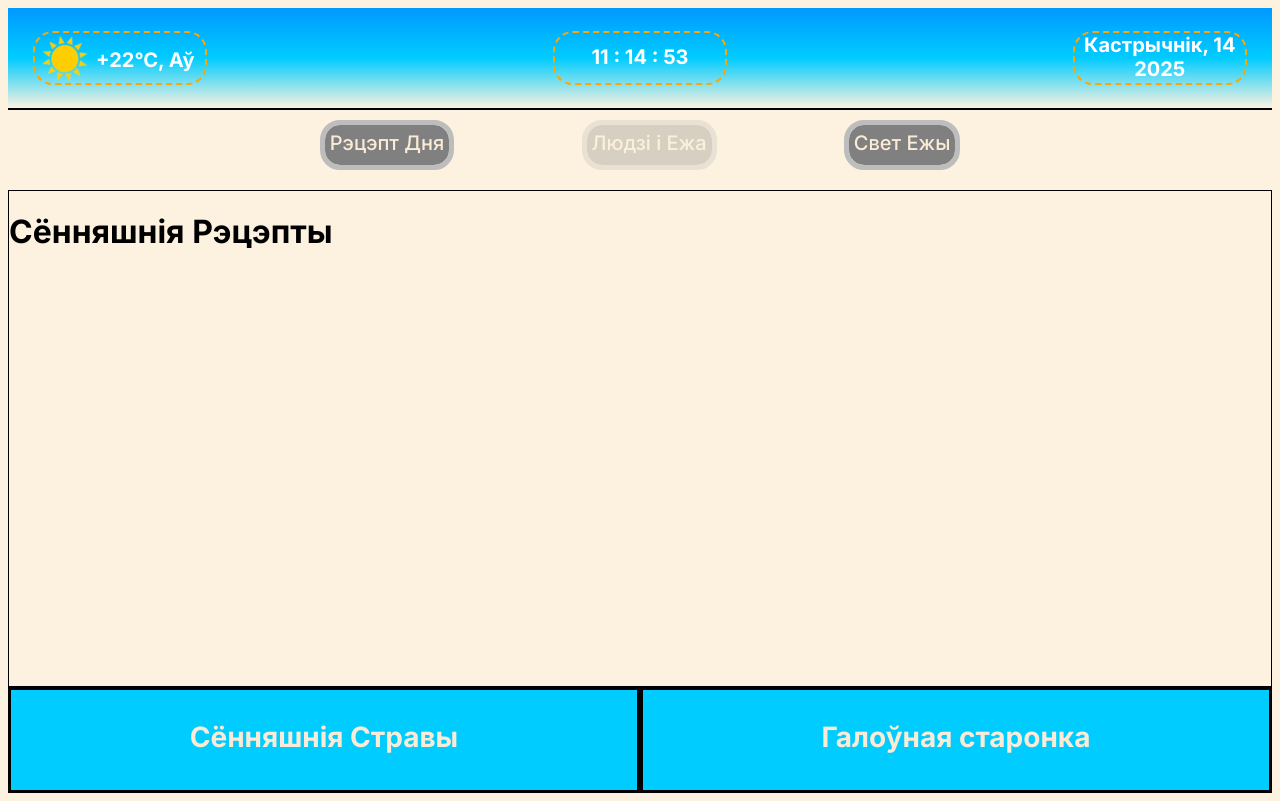
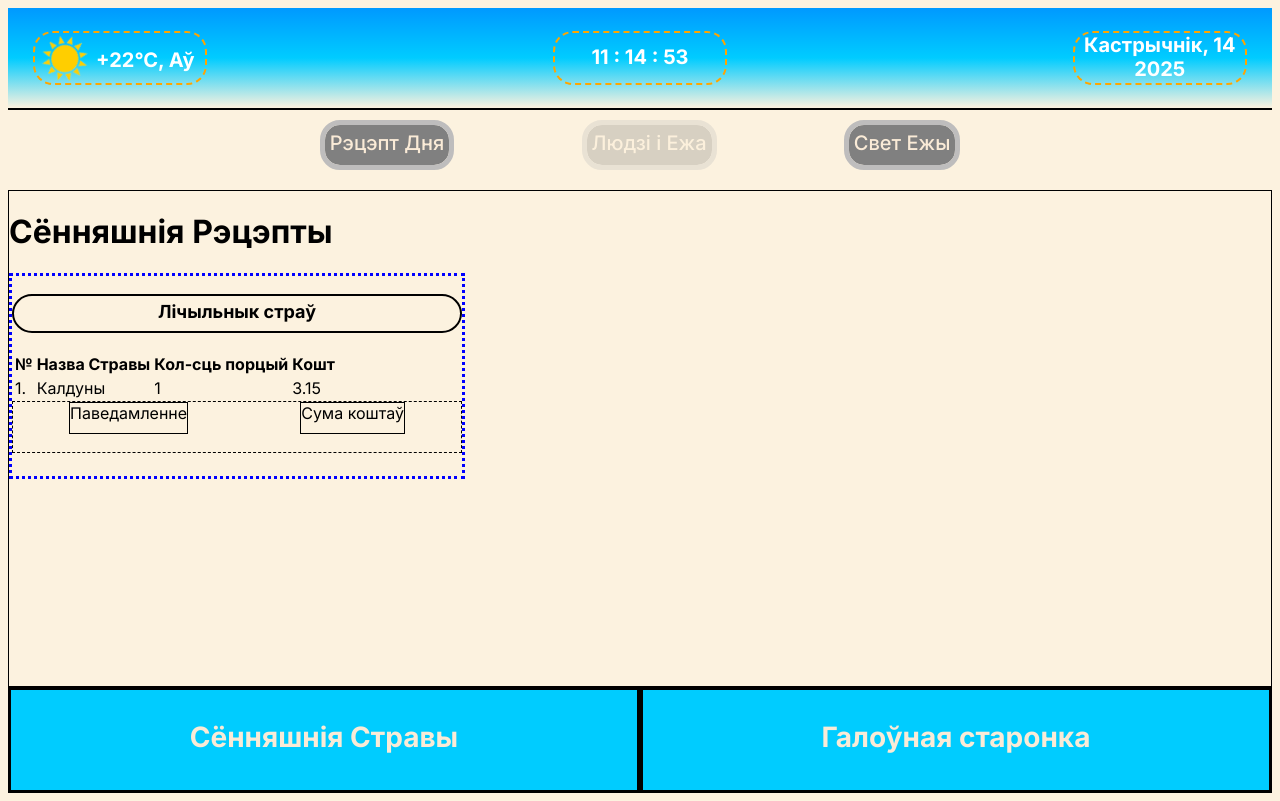
Before and after one commit to AleksanderShemarov/Cafeversity, a Next.js app in the folder cafeversity/: page /news/recipeday in a window 1280 px wide. Built offline with nearby package versions, Linux system fonts and the light colour scheme.

Commit message:
Temporary added Calculator component into RecipeDay component for settings the first. I had problems with react-hydration-error while using <table> (Calculator in dynamic as a solution). I will trying not to use <table> for it later.

```diff
--- a/cafeversity/src/app/news/news.module.css
+++ b/cafeversity/src/app/news/news.module.css
@@ -69,4 +69,41 @@
 #main_part {
     min-height: calc(100vh - 305px);
     border: 1px solid black;
+    display: flex;
+    flex-direction: column;
 }
+
+
+/* Calculator Part (temporarily in the "recipeday" page) */
+#calculator {
+    border: 3px dotted blue;
+    width: 450px;
+    height: 200px;
+}
+
+#calculator_name {
+    font-size: 18px;
+    font-weight: bolder;
+    border: 2px solid black;
+    border-radius: 20px/50%;
+    text-align: center;
+    height: 30px;
+    padding-top: 5px;
+}
+
+.message_summa {
+    display: flex;
+    justify-content: space-around;
+    height: 50px;
+    border: 1px dashed black;
+}
+
+.importance {
+    height: 30px;
+    border: 1px solid black;
+}
+
+.price_sum {
+    height: 30px;
+    border: 1px solid black;
+}
--- a/cafeversity/src/app/news/recipeday/page.tsx
+++ b/cafeversity/src/app/news/recipeday/page.tsx
@@ -1,10 +1,16 @@
 import styles from "@/app/news/news.module.css";
+// import Calculator from "@/components/Calculator"; // temporarily added for the "recipeday" page
+import dynamic from "next/dynamic";
+
+
+const Calculator = dynamic(() => import("@/components/Calculator"), { ssr: false })
 
 
 export default function RecipeDay () {
     return (
         <div id={styles.main_part}>
             <h1>Сённяшнія Рэцэпты</h1>
+            <Calculator />
         </div>
     )
 }
--- /dev/null
+++ b/cafeversity/src/components/Calculator.tsx
@@ -0,0 +1,28 @@
+import styles from "@/app/news/news.module.css";
+
+
+export default function Calculator() {
+    return (
+        <div id={styles.calculator}>
+            <p id={styles.calculator_name}>Лічыльнык страў</p>
+            <table className="food_zone">
+                <tr>
+                    <th>№</th>
+                    <th>Назва Стравы</th>
+                    <th>Кол-сць порцый</th>
+                    <th>Кошт</th>
+                </tr>
+                <tr>
+                    <td>1.</td>
+                    <td>Калдуны</td>
+                    <td>1</td>
+                    <td>3.15</td>
+                </tr>
+            </table>
+            <div className={styles.message_summa}>
+                <div className={styles.importance}>Паведамленне</div>
+                <div className={styles.price_sum}>Сума коштаў</div>
+            </div>
+        </div>
+    )
+}
--- a/cafeversity/src/components/ImageText.tsx
+++ b/cafeversity/src/components/ImageText.tsx
@@ -14,7 +14,7 @@ export default function ImageText({ title, ingredients, portion, cost } : ImageD
             <p id={styles.food_title}>{title}</p>
             <p id={styles.food_ing}>Склад: {ingredients}</p>
             <div className={styles.portia_price}>
-                <p id={styles.portia}>Вага порцыі: {portion} граммаў</p>
+                <p id={styles.portia}>Вага порцыі: {portion} г.</p>
                 <p id={styles.price}>Кошт: {cost} BYN</p>
             </div>
         </div>
```
